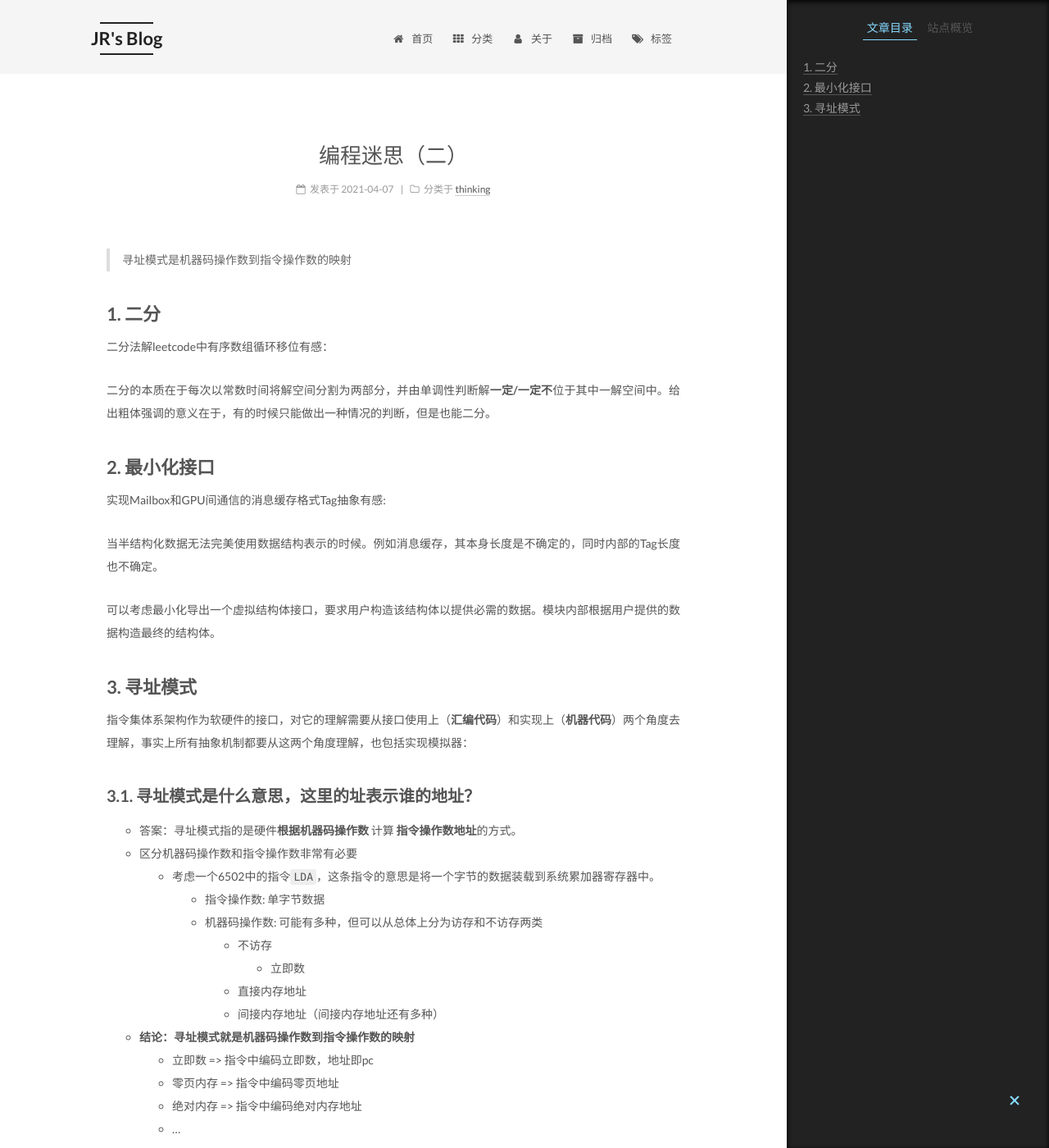
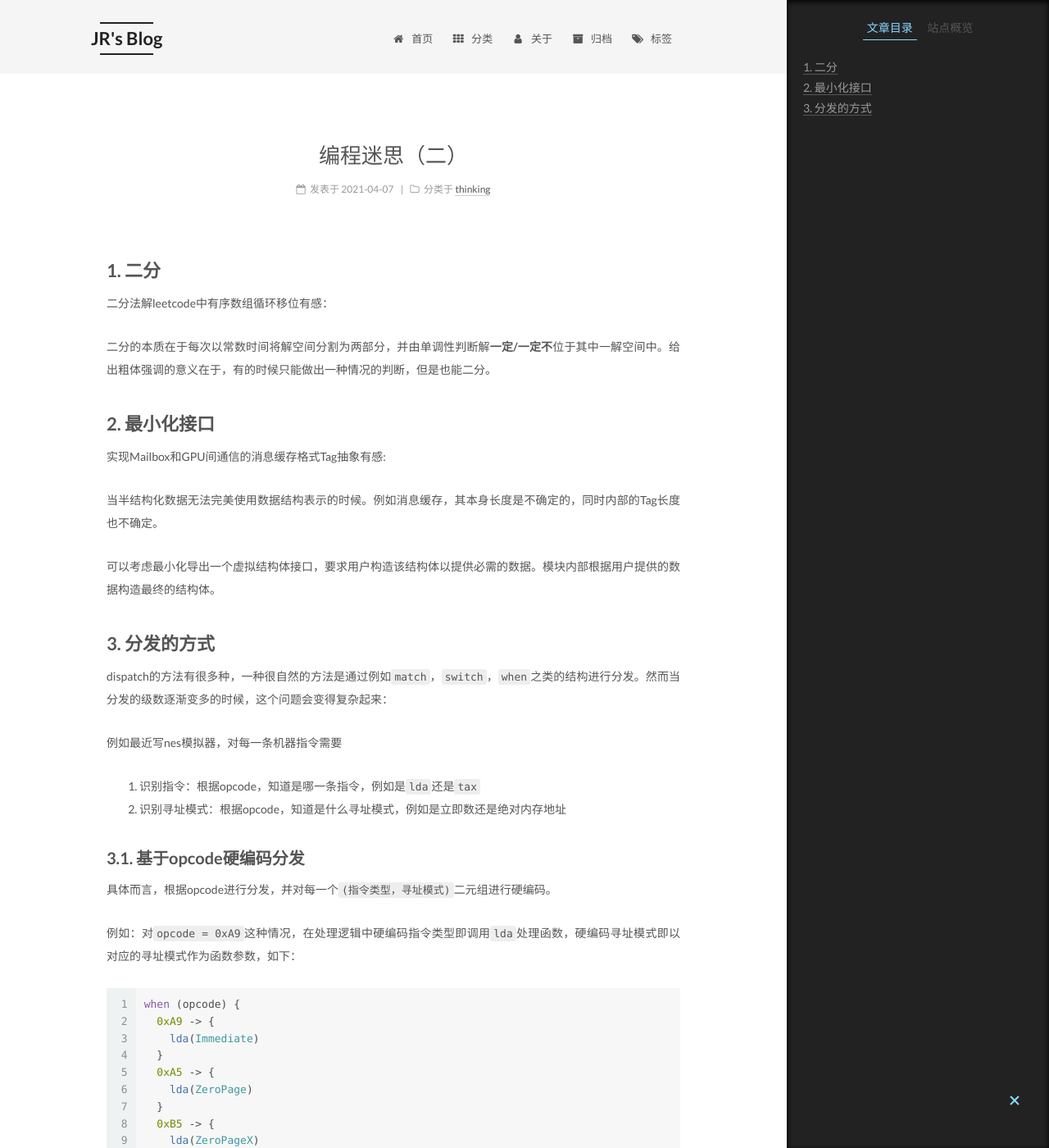
Before and after one commit to Willendless/willendless.github.io, a Jekyll site: the page built from _posts/2021-4-7-编程迷思2.md, in a window 1280 px wide and 1400 px high. Shown: the whole window at 82% size. Built offline with Jekyll 4.4.1, drawn with Linux system fonts in a browser that asks for light colours; comment, search, counter and statistics services are not loaded; some of the changed text lies outside the part shown.

Commit message:
chore: update post

````diff
--- a/_posts/2021-4-7-编程迷思2.md
+++ b/_posts/2021-4-7-编程迷思2.md
@@ -4,8 +4,6 @@ title: 编程迷思（二）
 author: LJR
 category: thinking
 ---
-
-> 寻址模式是机器码操作数到指令操作数的映射
 
 ## 1. 二分
 
@@ -21,41 +19,71 @@ category: thinking
 
 可以考虑最小化导出一个虚拟结构体接口，要求用户构造该结构体以提供必需的数据。模块内部根据用户提供的数据构造最终的结构体。
 
-## 3. 寻址模式
+## 3. 分发的方式
 
-指令集体系架构作为软硬件的接口，对它的理解需要从接口使用上（**汇编代码**）和实现上（**机器代码**）两个角度去理解，事实上所有抽象机制都要从这两个角度理解，也包括实现模拟器：
+dispatch的方法有很多种，一种很自然的方法是通过例如`match`，`switch`，`when`之类的结构进行分发。然而当分发的级数逐渐变多的时候，这个问题会变得复杂起来：
 
-### 3.1. 寻址模式是什么意思，这里的址表示谁的地址？
+例如最近写nes模拟器，对每一条机器指令需要
 
-+ 答案：寻址模式指的是硬件**根据机器码操作数** 计算 **指令操作数地址**的方式。
-+ 区分机器码操作数和指令操作数非常有必要
-  + 考虑一个6502中的指令`LDA`，这条指令的意思是将一个字节的数据装载到系统累加器寄存器中。
-    + 指令操作数: 单字节数据
-    + 机器码操作数: 可能有多种，但可以从总体上分为访存和不访存两类
-      + 不访存
-        + 立即数
-      + 直接内存地址
-      + 间接内存地址（间接内存地址还有多种）
-+ **结论：寻址模式就是机器码操作数到指令操作数的映射**
-  + 立即数 => 指令中编码立即数，地址即pc
-  + 零页内存 => 指令中编码零页地址
-  + 绝对内存 => 指令中编码绝对内存地址
-  + ...
+1. 识别指令：根据opcode，知道是哪一条指令，例如是`lda`还是`tax`
+2. 识别寻址模式：根据opcode，知道是什么寻址模式，例如是立即数还是绝对内存地址
 
-### 3.2. CPU如何知道使用的是哪种寻址模式
+### 3.1. 基于opcode硬编码分发
 
-+ 答案：通过指令**opcode**字段知道。
+具体而言，根据opcode进行分发，并对每一个`(指令类型，寻址模式)`二元组进行硬编码。
 
-### 3.3. 对模拟器的编写者的影响
+例如：对`opcode = 0xA9`这种情况，在处理逻辑中硬编码指令类型即调用`lda`处理函数，硬编码寻址模式即以对应的寻址模式作为函数参数，如下：
 
-+ 首先通过指令的opcode字段解析寻址模式/地址计算方式。
-+ 然后根据指令操作数计算地址。
-+ 最后根据地址获取操作数并执行指令。
+```kotlin
+when (opcode) {
+  0xA9 -> {
+    lda(Immediate)
+  }
+  0xA5 -> {
+    lda(ZeroPage)
+  }
+  0xB5 -> {
+    lda(ZeroPageX)
+  }
+}
+```
 
-### 3.4. 为什么会逐渐混淆
+从上面的代码可以发现，即使是同一类型的指令也有多次调用。
 
-RISC架构中，寻址模式较少，一般只有五种。且一条指令一般对应只有一种寻址模式。
+### 3.2. 基于hash表分发
 
-CISC架构中，寻址模式很多，且一条指令可以对应有多种寻址模式，也就是多种opcode。其实是多条指令。
+当指令集包含几百种不同opcode时，通过上面硬编码的方法维护opcode到寻址模式的映射较为困难。
 
-其实从这点也可以看出，寻址模式越少，越能高效地架构流水线。同一条指令，意味着指令逻辑操作相同（比如都是加法，都是load到寄存器），但是寻址模式一多，光是指令操作数获取这一步差异就很大，有的直接解码就能获取，有的要访存，有的要访存加计算，有的计算加访存，因此延迟差异就大，如果架构流水线，流水线频率就上不去，或者根本流不起来可能这就是所谓的不规整吧。
+考虑解耦opcode到寻址模式的一一对应关系，仅根据opcode进行分发，则代码应该可以简化为下面这种形式：
+
+```kotlin
+when (opcode) {
+  0xA9, 0xA5, 0xB5 -> lda(addressingMode),
+}
+```
+
+这样的话需要额外的数据结构维护opcode到寻址模式的映射，为了O(1)的获取该映射，显然哈希表是一个较好的选择。
+
+具体来说维护一个opcode到`(指令模式，其它元数据)`的哈希表。分发的时候，根据opcode获取寻址模式并调用对应的指令处理函数。
+
+这种方式可以通过表维护opcode到寻址模式的映射，更容易维护。如下
+
+```kotlin
+addressingMode = hashMap[opcode]
+when (opcode) {
+  0xAA, 0xA5, 0xB5 -> lda(addressingMode)
+}
+
+// 使用表维护
+arr = arrayListOf(
+  Opcode(0xAA, "LDA", 1, Immediate)
+  ...
+)
+
+// 使用表初始化
+hashmap = Hashmap().apply {
+  for (opcode in arr) {
+    this[opcode.code] = opcode
+  }
+}
+```
````
